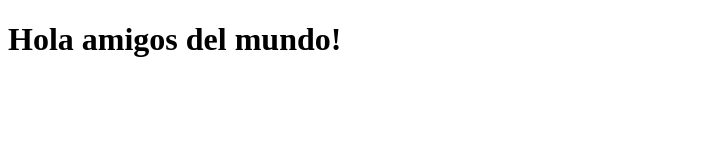
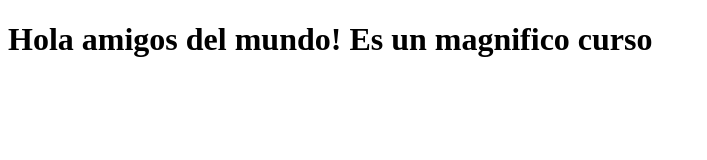
Before and after one commit to jamesAms/prueba-coursera, a plain HTML site: page pagina/index.html in a window 1280 px wide. Shown: the whole page, without its empty margins (0-707 px from the left). Drawn offline with Linux system fonts and the light colour scheme.

Commit message:
Un pequeño mensaje extra.

```diff
--- a/pagina/index.html
+++ b/pagina/index.html
@@ -4,6 +4,6 @@
 	<title>Hola amigos del mundo!</title>
 </head>
 <body>
-<h1>Hola amigos del mundo!</h1>
+<h1>Hola amigos del mundo! Es un magnifico curso</h1>
 </body>
 </html>
```
